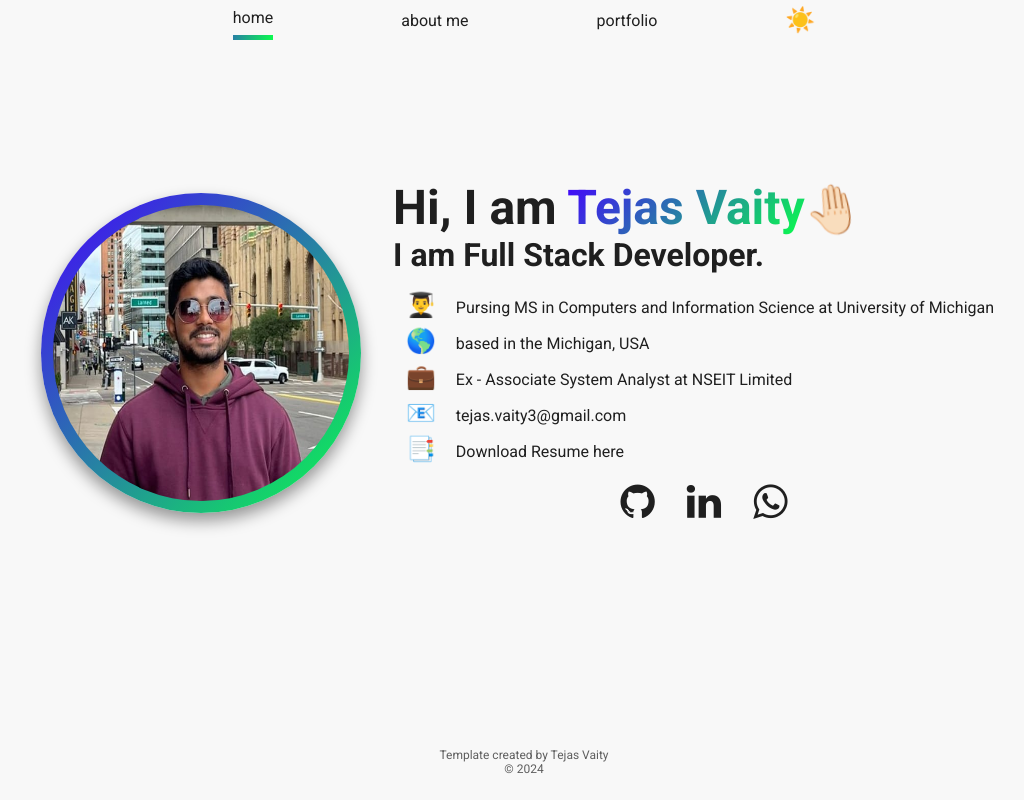
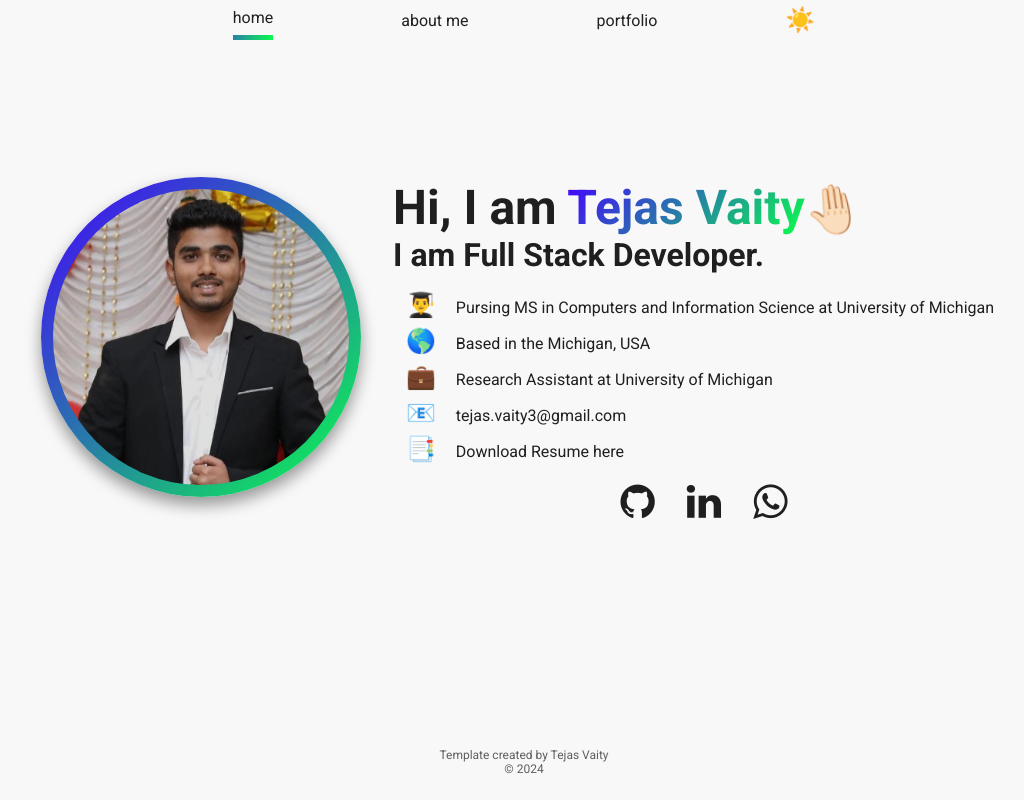
Before and after one commit to Tej619/Portfolio, a React (Create React App) app: page / in a window 1280 px wide. Shown: the whole page, without its empty margins (116-1140 px from the left). Built offline with nearby package versions, Linux system fonts and the light colour scheme.

Commit message:
Added the research Assistant in bio and change in profile picture

```diff
--- a/src/components/home/Home.js
+++ b/src/components/home/Home.js
@@ -31,6 +31,10 @@ export default function Home({ innerRef }) {
         p={"0.75rem"}
         mb={{ xs: "1rem", sm: 0 }}
         mr={{ xs: 0, md: "2rem" }}
+        mt={{ xs: "-1rem", md: "-2rem" }}
+        sx={{objectFit: "cover",
+        objectPosition: "top",
+        }}
       />
       <Box>
         <h1>
--- a/src/info/Info.js
+++ b/src/info/Info.js
@@ -23,11 +23,11 @@ export const info = {
         },
         {
             emoji: '🌎',
-            text: 'based in the Michigan, USA'
+            text: 'Based in the Michigan, USA'
         },
         {
             emoji: "💼",
-            text: "Ex - Associate System Analyst at NSEIT Limited"
+            text: "Research Assistant at University of Michigan"
         },
         {
             emoji: "📧",
```
Also changed, not shown: src/img/self.png, src/img/self_old.png (added).
